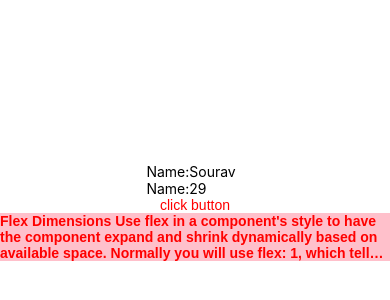
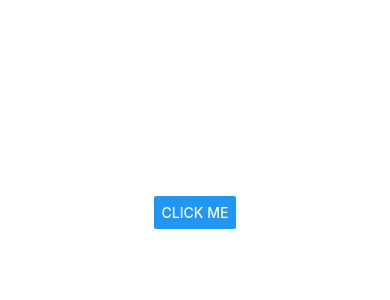
Before and after one commit to SouravBarman001/React-Native-Practice, a React Native app: screen / in a window 390 px wide. Shown: the part 210-510 px from the top of the page. Built offline with nearby package versions, Linux system fonts and the light colour scheme.

Commit message:
button alert

```diff
--- a/App.js
+++ b/App.js
@@ -1,26 +1,46 @@
 import { StatusBar } from 'expo-status-bar';
-import { StyleSheet, Text, View } from 'react-native';
+import { StyleSheet, Text, View ,Button, Alert } from 'react-native';
 
-const Name=(props)=>{
-return (
+// const Name=(props)=>{
+// return (
 
-  <View>
-      <Text>Name:{props.name}  </Text>
-      <Text>Name:{props.age}  </Text>
+//   <View>
+//       <Text>Name:{props.name}  </Text>
+//       <Text>Name:{props.age}  </Text>
 
-  </View>
+//   </View>
 
-)
-}
+// )
+// }
+
+const buttonClick=()=>
+  Alert.alert(
+    'Alert Title',
+    'This is Alert Message',
+    [
+      {
+        text:'Ask me later',
+        onPress:()=>console.log('ask me later')
+      },
+      {
+        text:'Cancel',
+        onPress:()=>console.log('Cancel')
+      },
+      {
+        text:'Ok',
+        onPress:()=>console.log('Ok')
+      }
+    ]
+   )
+
 
 export default function App() {
   return (
     <View style={styles.container}>
-      <Name  name="Sourav" age="29" ></Name>
-      <Text style={textColor.baseText} onPress={()=>{console.log("click sourav")}} >click button</Text>
-      <Text numberOfLines={3} selectable style={[textColor.baseText,textColor.titleText,back.backColor]}>Flex Dimensions
-       Use flex in a component's style to have the component expand and shrink dynamically based on available space. Normally you will use flex: 1, which tells a component to fill all available space, shared evenly amongst other components with the same parent. The larger the flex given, the higher the ratio of space a component will take compared to its siblings.</Text>
-      <StatusBar style="auto" />
+
+      <Button title="Click me" onPress={() => buttonClick()} />
+
+    <StatusBar style="auto" />
     </View>
   );
 }
@@ -33,21 +53,3 @@ const styles = StyleSheet.create({
     justifyContent: 'center',
   },
 });
-
-const textColor = StyleSheet.create({
-  baseText: {
-    fontFamily: "Arial",
-    color:'red'
-  },
-  titleText: {
-    fontWeight: "bold"
-  }
-});
-
-
-const back = StyleSheet.create({
-    backColor: {
-      backgroundColor:'pink'
-    }
-
-});
```
